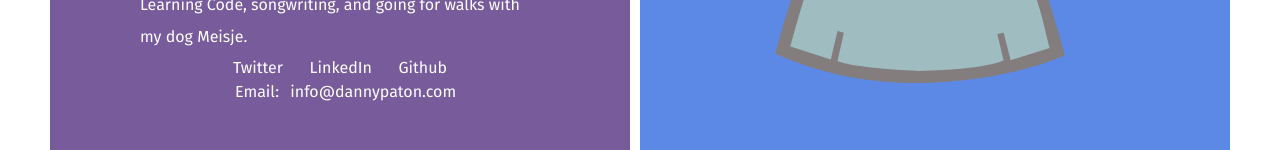
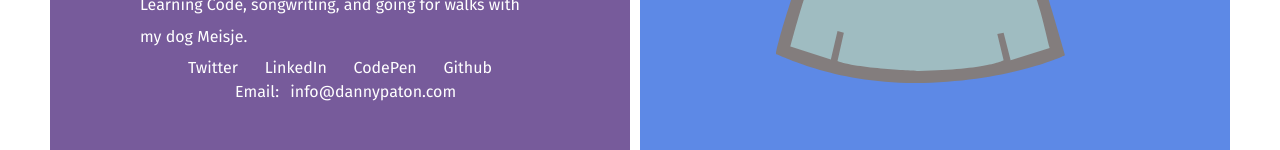
Before and after one commit to dannypaton/dannypaton-dot-com-jan2016, a plain HTML site: page index.html in a window 1280 px wide. Shown: the part 551-701 px from the top of the page. Drawn offline with nearby package versions, Linux system fonts and the light colour scheme.

Commit message:
added theme-color for mobile

```diff
--- a/index.html
+++ b/index.html
@@ -4,6 +4,7 @@
 <head>
   <meta charset="UTF-8">
   <meta name="viewport" content="width=device-width, initial-scale=1">
+  <meta name="theme-color" content="#5D89E6">
   <link href='https://fonts.googleapis.com/css?family=Fira+Sans:400,300,700' rel='stylesheet' type='text/css'>
   <link rel="stylesheet" href="css/style.css">
   <link rel="stylesheet" href="css/hint.min.css">
@@ -23,8 +24,8 @@
     <div class="cd-half-block content firstPopup">
       <div>
         <p>
-          Hello! My name is <span class="dannypaton">Danny Paton</span>. I am a web developer based in Toronto, currently working at SwissVBS. I solve problems using clean, semantic code and solid logic. I am also extremely passionate about creating beautiful interactive web experiences that
-          inspire and engage users. I am currently mastering the pen tool in Illustrator, and honing my skills in AngularJS and React.
+          Hello! My name is <span class="dannypaton">Danny Paton</span>. I am a web developer based in Toronto, currently working at SwissVBS. I solve problems using clean, semantic code and solid logic. I am also extremely passionate about creating beautiful
+          interactive web experiences that inspire and engage users. I am currently mastering the pen tool in Illustrator, and honing my skills in AngularJS and React.
           <br>
           <br> I also enjoy mentoring for <strong class="teach">hackerYou</strong> and <strong class="teach">Ladies Learning Code</strong>, songwriting, and going for runs with my dog <strong class="meisje btn">Meisje.</strong>
           <br>
@@ -32,9 +33,10 @@
           <i>Swipe through the sections below to explore the pages, and click around to make the avatar move!</i>
         </p>
         <div class="socialPopup">
-          <a class="socialMedia" href="http://www.twitter.com/dannypaton_">Twitter</a>
-          <a class="socialMedia" href="https://ca.linkedin.com/in/dannypaton">LinkedIn</a>
-          <a class="socialMedia" href="http://www.github.com/dannypaton">Github</a>
+          <a class="socialMedia" target="blank" href="http://www.twitter.com/dannypaton_">Twitter</a>
+          <a class="socialMedia" target="blank" href="https://ca.linkedin.com/in/dannypaton">LinkedIn</a>
+          <a class="socialMedia" target="blank" href="http://codepen.io/dannypaton">CodePen</a>
+          <a class="socialMedia" target="blank" href="http://www.github.com/dannypaton">Github</a>
           <p><a class="socialMedia" href="mailto:info@dannypaton.com">Email:</a>info@dannypaton.com</p>
         </div>
       </div>
@@ -76,9 +78,10 @@
               <br> I also enjoy mentoring for <strong class="teach">hackerYou</strong> and <strong class="teach">Ladies Learning Code</strong>, songwriting, and going for walks with my dog <strong class="meisje btn">Meisje.</strong>
             </p>
             <div class="social">
-              <a class="socialMedia hint--left hint--bounce hint--info" data-hint="Tweet @ me." href="http://www.twitter.com/dannypaton_">Twitter</a>
-              <a class="socialMedia hint--top hint--bounce hint--info" data-hint="Add me to your network." href="https://ca.linkedin.com/in/dannypaton">LinkedIn</a>
-              <a class="socialMedia hint--right hint--bounce hint--info" data-hint="My codes." href="http://www.github.com/dannypaton">Github</a>
+              <a class="socialMedia hint--top hint--bounce hint--info" data-hint="Tweet @ me." target="blank" href="http://www.twitter.com/dannypaton_">Twitter</a>
+              <a class="socialMedia hint--top hint--bounce hint--info" data-hint="Add me to your network." target="blank" href="https://ca.linkedin.com/in/dannypaton">LinkedIn</a>
+              <a class="socialMedia hint--top hint--bounce hint--info" data-hint="My CodePens." target="blank" href="http://codepen.io/dannypaton">CodePen</a>
+              <a class="socialMedia hint--top hint--bounce hint--info" data-hint="My GitHub codes." target="blank" href="http://www.github.com/dannypaton">Github</a>
               <p><a class="socialMedia hint--left hint--bounce hint--info" data-hint="Contact me." href="mailto:info@dannypaton.com">Email:</a>info@dannypaton.com</p>
             </div>
           </div>
```
